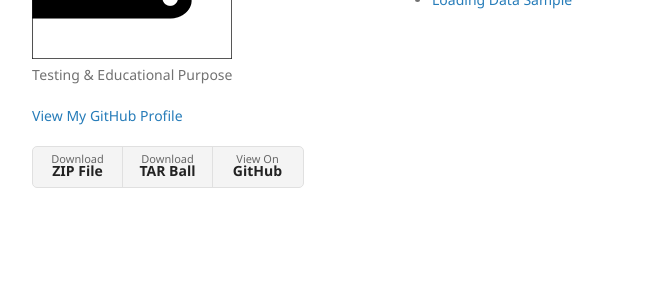
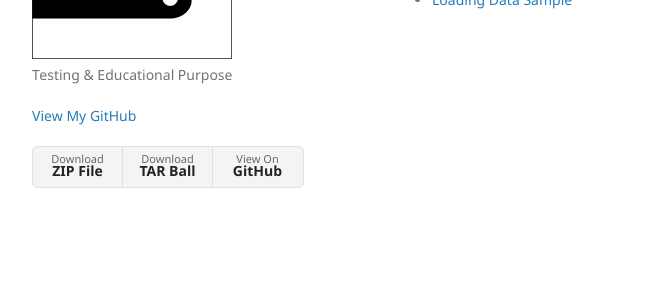
Before and after one commit to synchziro/synchziro.github.io, a Jekyll site: the page built from README.md, in a window 1280 px wide. Shown: the part 250-550 px from the top of the page, without its empty margins (178-836 px from the left). Built offline with Jekyll 4.4.1, drawn with Linux system fonts in a browser that asks for light colours; our own code applies the rules of GitHub Pages for plain Markdown files.

Commit message:
Update default.html

```diff
--- a/_layouts/default.html
+++ b/_layouts/default.html
@@ -28,7 +28,7 @@
         {% endif %}
 
         {% if site.github.is_user_page %}
-        <p class="view"><a href="{{ site.github.owner_url }}">View My GitHub Profile</a></p>
+        <p class="view"><a href="{{ site.github.owner_url }}">View My GitHub</a></p>
         {% endif %}
 
         {% if site.show_downloads %}
```
